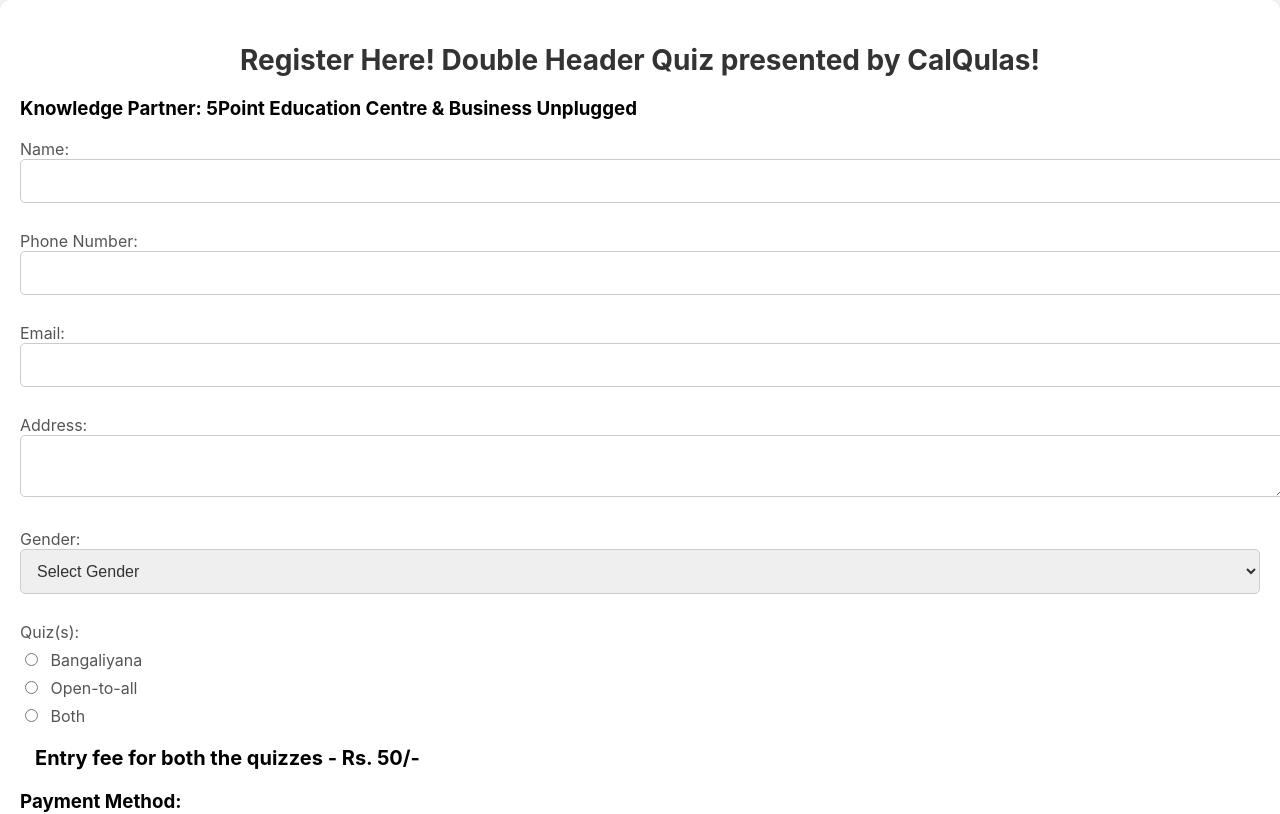
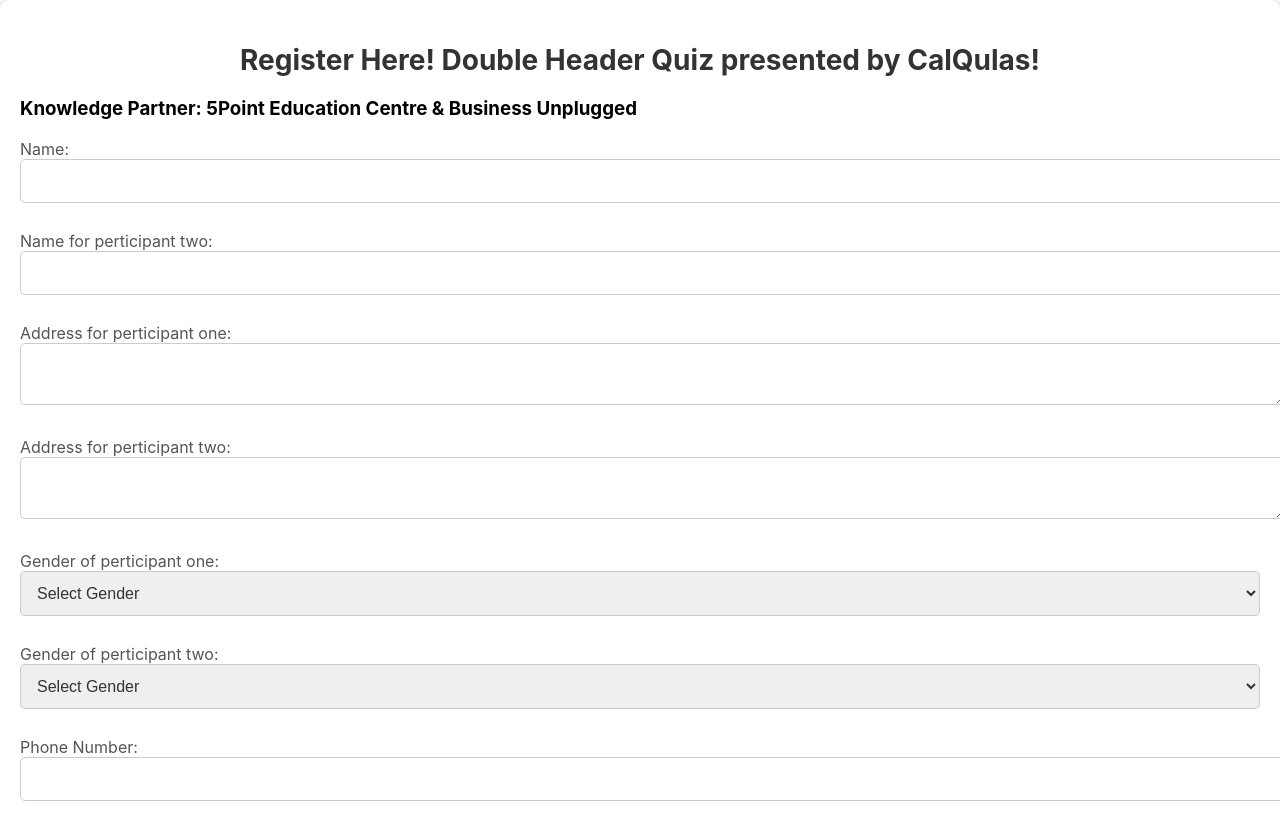
Before and after one commit to Sayan108/quiz-form-sayan, a React (Create React App) app: page / in a window 1280 px wide. Shown: the top 814 px of the page. Built offline with nearby package versions, Linux system fonts and the light colour scheme.

Commit message:
initial backend setup

```diff
--- a/public/index.html
+++ b/public/index.html
@@ -24,7 +24,7 @@
       work correctly both with client-side routing and a non-root public URL.
       Learn how to configure a non-root public URL by running `npm run build`.
     -->
-    <title>React App</title>
+    <title>Registration Portal</title>
   </head>
   <body>
     <noscript>You need to enable JavaScript to run this app.</noscript>
--- a/src/Components/RegistrationForm.jsx
+++ b/src/Components/RegistrationForm.jsx
@@ -1,6 +1,6 @@
 import React, { useState } from 'react';
 import './RegistrationForm.css';
-import { formService } from "../services/form.services";
+
 
 const RegistrationForm = () => {
   const [formData, setFormData] = useState({
@@ -13,8 +13,13 @@
     screenshot: null,
   });
 
+  const form = document.forms["submit-to-google-sheet"];
+  const scriptURL =
+    "https://script.google.com/macros/s/AKfycbwimYQaeOFy6KrNRlFB5K4bk1bWw-EOm8w2_RWizIMEu8RxV_1mWXVldw6_Hgzu3YwGFA/exec";
+
   const handleChange = (e) => {
     const { name, value } = e.target;
+
     setFormData({ ...formData, [name]: value });
   };
 
@@ -27,30 +32,88 @@
     e.preventDefault();
     // Handle form submission here, e.g., send data to server or Google Sheets.
     console.log(formData);
-    await formService(formData);
+    // await formService(formData);
+
+    fetch(scriptURL, { method: "POST", body: new FormData(form) })
+      .then((response) => {
+        console.log("Submitted");
+      })
+      .catch((error) => console.error("Error!", error.message));
   };
 
   return (
     <div className="form-container">
       <h2>Register Here! Double Header Quiz presented by CalQulas!</h2>
       <h3>Knowledge Partner: 5Point Education Centre & Business Unplugged</h3>
-      <form onSubmit={handleSubmit}>
+      <form name="submit-to-google-sheet" encType="multipart/form-data">
         <label>
           Name:
           <input
             type="text"
-            name="name"
+            name="name_one"
             value={formData.name}
             onChange={handleChange}
             required
           />
         </label>
-
+        <label>
+          Name for perticipant two:
+          <input
+            type="text"
+            name="name_two"
+            value={formData.name}
+            onChange={handleChange}
+          />
+        </label>
+        <label>
+          Address for perticipant one:
+          <textarea
+            name="address_one"
+            value={formData.address}
+            onChange={handleChange}
+          />
+        </label>
+        <label>
+          Address for perticipant two:
+          <textarea
+            name="address_two"
+            value={formData.address}
+            onChange={handleChange}
+          />
+        </label>
+        <label>
+          Gender of perticipant one:
+          <select
+            name="gender_one"
+            value={formData.gender}
+            onChange={handleChange}
+            required
+          >
+            <option value="">Select Gender</option>
+            <option value="male">Male</option>
+            <option value="female">Female</option>
+            <option value="other">Other</option>
+          </select>
+        </label>
+        <label>
+          Gender of perticipant two:
+          <select
+            name="gender_two"
+            value={formData.gender}
+            onChange={handleChange}
+            required
+          >
+            <option value="">Select Gender</option>
+            <option value="male">Male</option>
+            <option value="female">Female</option>
+            <option value="other">Other</option>
+          </select>
+        </label>
         <label>
           Phone Number:
           <input
             type="text"
-            name="phoneNumber"
+            name="phone"
             value={formData.phoneNumber}
             onChange={handleChange}
             required
@@ -65,30 +128,6 @@
             value={formData.email}
             onChange={handleChange}
           />
-        </label>
-
-        <label>
-          Address:
-          <textarea
-            name="address"
-            value={formData.address}
-            onChange={handleChange}
-          />
-        </label>
-
-        <label>
-          Gender:
-          <select
-            name="gender"
-            value={formData.gender}
-            onChange={handleChange}
-            required
-          >
-            <option value="">Select Gender</option>
-            <option value="male">Male</option>
-            <option value="female">Female</option>
-            <option value="other">Other</option>
-          </select>
         </label>
 
         <label>Quiz(s):</label>
@@ -130,7 +169,11 @@
         </div>
         <div>
           <h3>Payment Method:</h3>
-          <img className="qr-code-img" src="assets/images/qr.jpeg"></img>
+          <img
+            className="qr-code-img"
+            src="assets/images/qr.jpeg"
+            alt="9051879329@paytm"
+          ></img>
           <span>UPI ID: 9051879329@paytm</span>
           <span>A/c Number- 919051879329 </span>
         </div>
@@ -140,10 +183,11 @@
             type="file"
             accept=".png, .jpg, .jpeg"
             onChange={handleScreenshotChange}
+            name="payment_data"
           />
         </label>
 
-        <button type="submit" disabled={false}>
+        <button type="submit" disabled={false} onClick={handleSubmit}>
           Submit
         </button>
       </form>
--- a/src/services/form.services.js
+++ /dev/null
@@ -1,20 +0,0 @@
-import axios from "axios";
-import { useState } from "react";
-const URL =
-  "https://script.google.com/macros/s/AKfycbwimYQaeOFy6KrNRlFB5K4bk1bWw-EOm8w2_RWizIMEu8RxV_1mWXVldw6_Hgzu3YwGFA/exec";
-
-export const formService = async (body) => {
-  let formData = new FormData();
-
-  console.log(formData, "test");
-  try {
-    const response = await axios.post(URL, {
-      body,
-      headers: {
-        "Content-Type": "text/plain",
-      },
-      mode: "no-cors",
-    });
-    return response;
-  } catch (error) {}
-};
```
